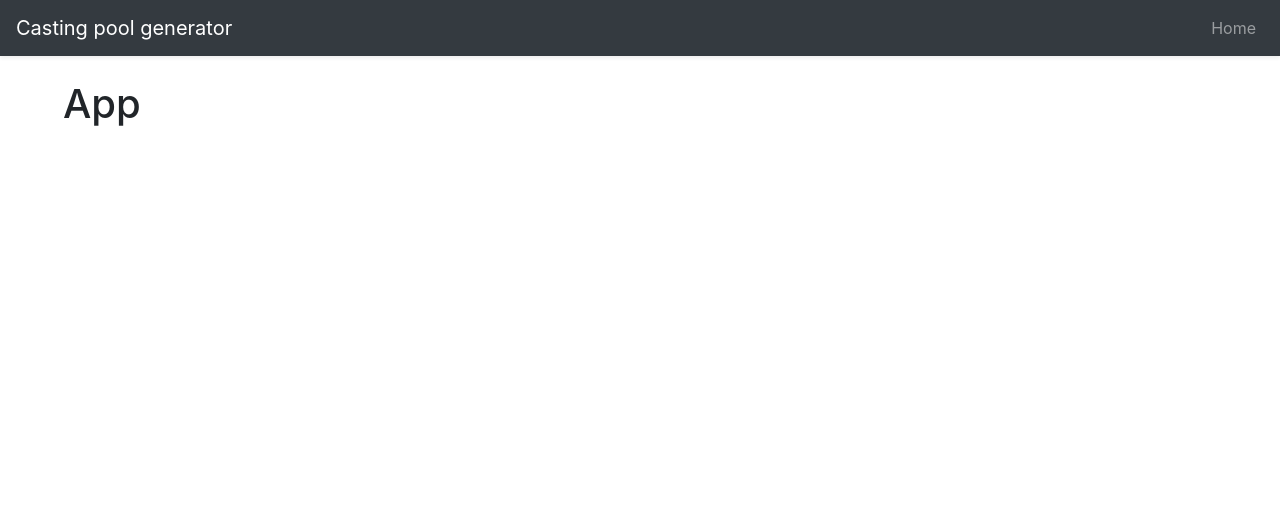
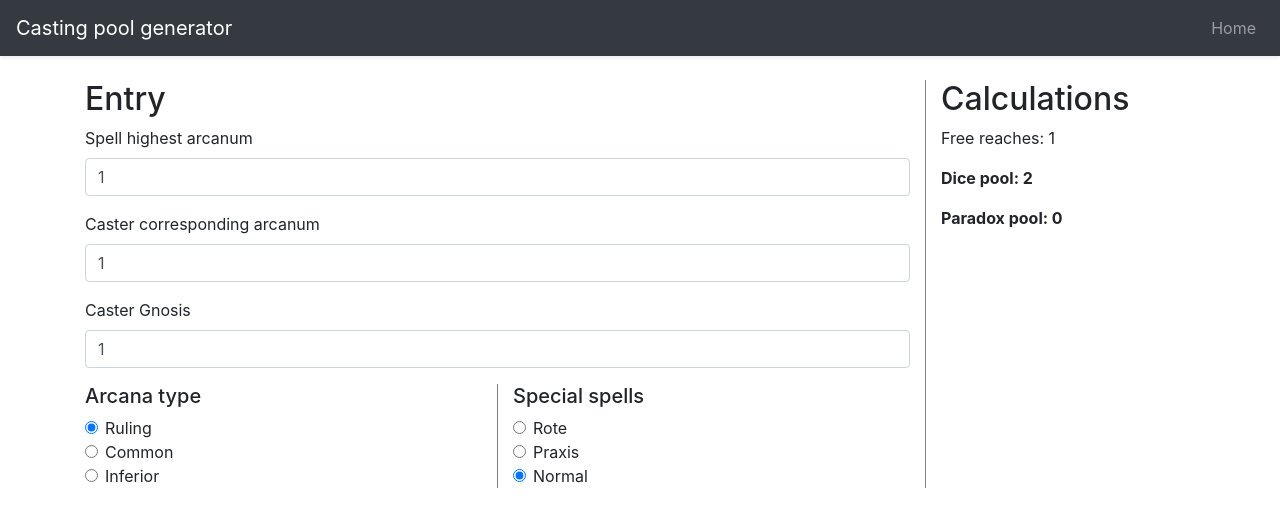
Before and after one commit to Celeo/Casting_pool_generator, a Vue app: page / in a window 1280 px wide. Shown: the top 520 px of the page. Built offline with nearby package versions, Linux system fonts and the light colour scheme.

Commit message:
Progress

```diff
--- a/src/App.vue
+++ b/src/App.vue
@@ -11,16 +11,106 @@ div#app
         li.nav-item
           a.nav-link(href="") Home
   main.py-md-4.pl-md-5.pr-md-5(role="main")
-    div.container-fluid
-      h1 App
+    div.container
+      div.row
+        div.col-9
+          h2 Entry
+          div.form-group
+            label(for="spellHighestArcanum") Spell highest arcanum
+            input#spellHighestArcanum.form-control(type="number" v-model="spellHighestArcanum" min="1" max="5")
+          div.form-group
+            label(for="casterCorrespondingArcanum") Caster corresponding arcanum
+            input#casterCorrespondingArcanum.form-control(type="number" v-model="casterCorrespondingArcanum" min="1" max="5")
+          div.form-group
+            label(for="gnosis") Caster Gnosis
+            input#gnosis.form-control(type="number" v-model="gnosis" min="1" max="8")
+          div.row
+            div.col
+              h5 Arcana type
+              div.form-check
+                input.form-check-input(type="radio" id="arcanaTypeRuling" v-model="arcanaType" value="Ruling")
+                label.form-check-label(for="arcanaTypeRuling") Ruling
+              div.form-check
+                input.form-check-input(type="radio" id="arcanaTypeCommon" v-model="arcanaType" value="Common")
+                label.form-check-label(for="arcanaTypeCommon") Common
+              div.form-check
+                input.form-check-input(type="radio" id="arcanaTypeInferior" v-model="arcanaType" value="Inferior")
+                label.form-check-label(for="arcanaTypeInferior") Inferior
+            div.col.left-border
+              h5 Special spells
+              div.form-check
+                input.form-check-input(type="radio" id="castingMethodRote" v-model="castingMethod" value="Rote")
+                label.form-check-label(for="castingMethodRote") Rote
+              div.form-check
+                input.form-check-input(type="radio" id="castingMethodPraxis" v-model="castingMethod" value="Praxis")
+                label.form-check-label(for="castingMethodPraxis") Praxis
+              div.form-check
+                input.form-check-input(type="radio" id="castingMethodNormal" v-model="castingMethod" value="Normal")
+                label.form-check-label(for="castingMethodNormal") Normal
+          //- Spending reach
+          //- Spell factors
+          //- Yantras
+          //- Extensions
+        div.col-3.left-border
+          h2 Calculations
+          p Free reaches:
+            span  {{ freeReaches }}
+          p
+            strong Dice pool:
+              span  {{ dicePool }}
+          p
+            strong Paradox pool:
+              span  {{ paradoxTotal }}
 </template>
 
 <script>
 export default {
   data () {
     return {
+      gnosis: 1,
+      spellHighestArcanum: 1,
+      casterCorrespondingArcanum: 1,
+      arcanaType: 'Ruling',
+      castingMethod: 'Normal',
+      reaches: [],
+      factors: [],
+      yantras: [],
+      manaSpent: 0,
+      paradox: []
+    }
+  },
+  computed: {
+    freeReaches () {
+      return this.casterCorrespondingArcanum - this.spellHighestArcanum + 1
+    },
+    dicePool () {
+      let val = 0
+      val += this.gnosis
+      val += this.casterCorrespondingArcanum
+      // yantras
+      return val
+    },
+    paradoxTotal () {
       // ...
+      return 0
+    }
+  },
+  watch: {
+    spellHighestArcanum (newVal, oldVal) {
+      if (newVal > this.casterCorrespondingArcanum) {
+        this.spellHighestArcanum = oldVal
+      }
+    },
+    casterCorrespondingArcanum (newVal, oldVal) {
+      if (newVal < this.spellHighestArcanum) {
+        this.spellHighestArcanum = newVal
+      }
     }
   }
 }
 </script>
+
+<style lang="stylus">
+.left-border
+  border-left: 1px solid grey
+</style>
```
